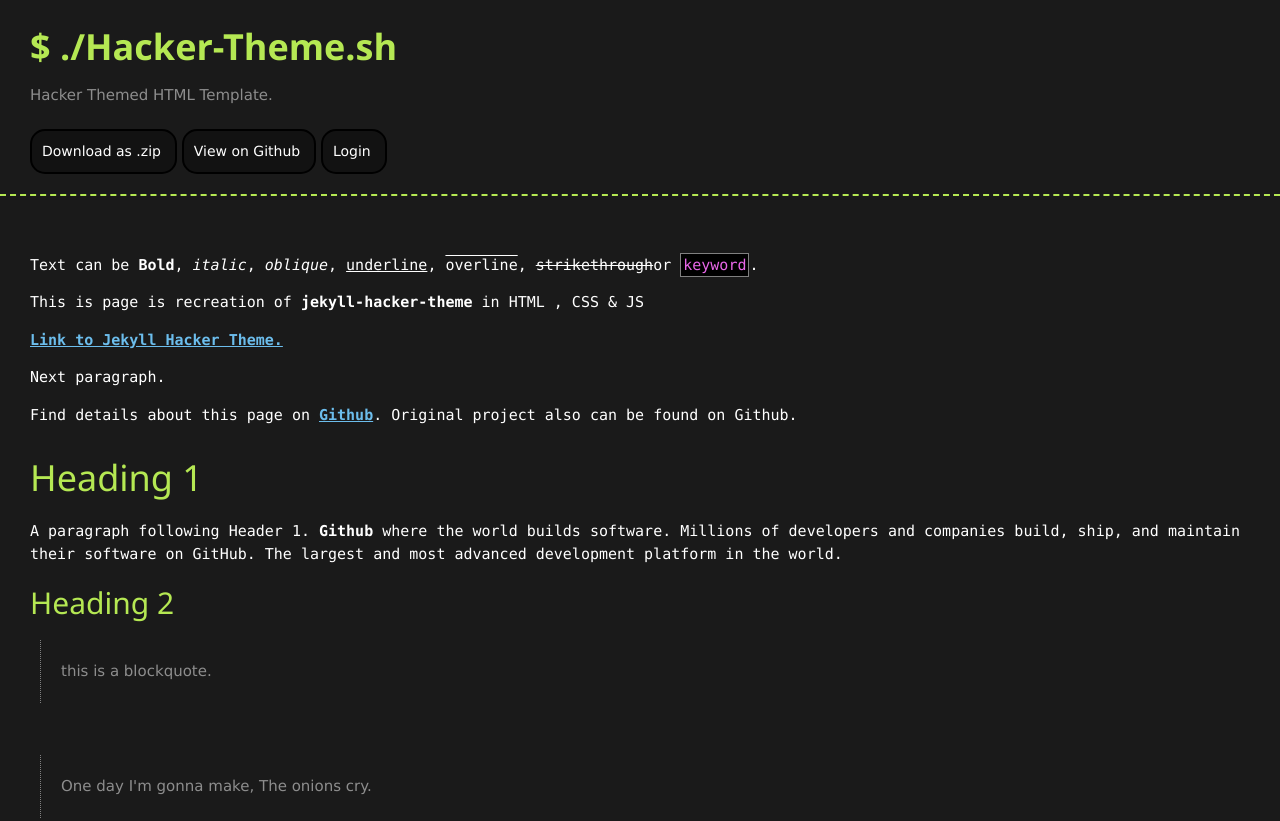
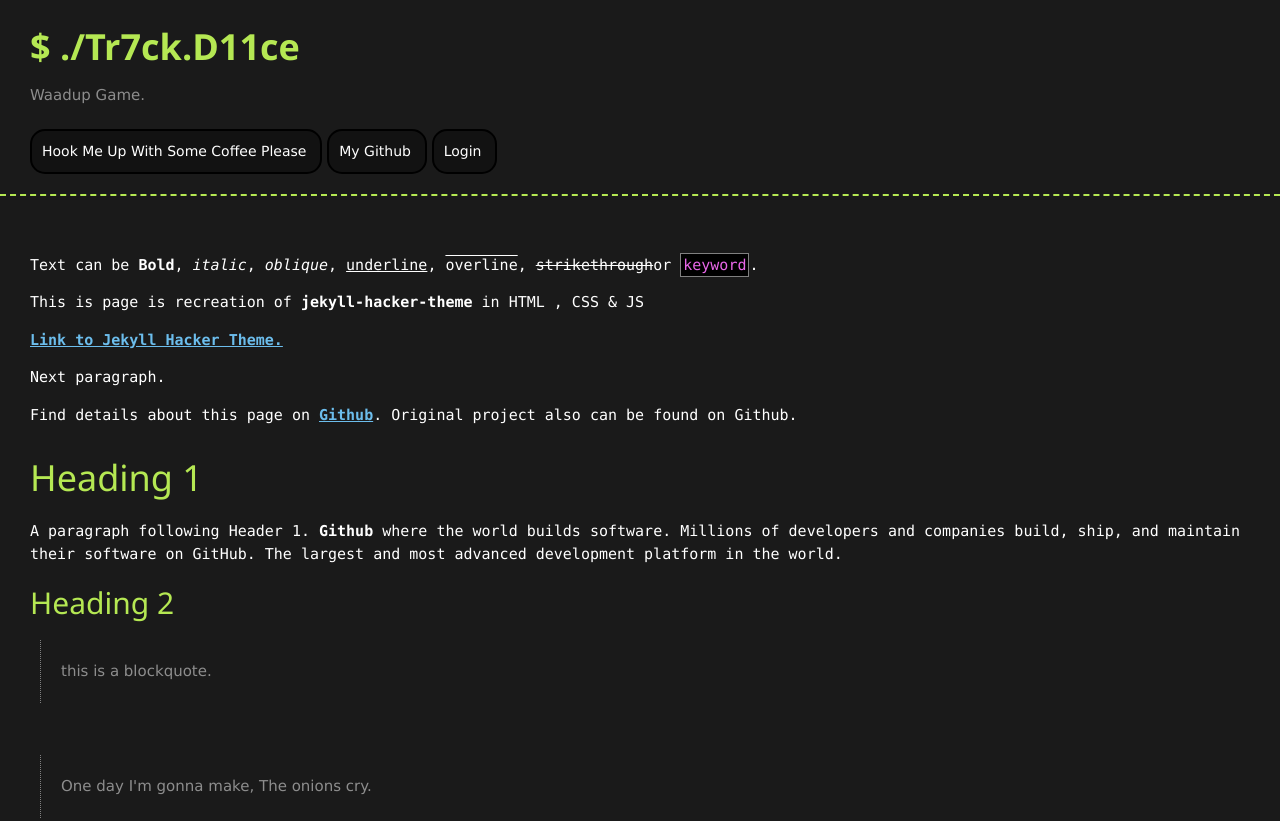
Before and after one commit to Hxmmxr/hxmmxr.github.io, a plain HTML site: page index.html in a window 1280 px wide. Shown: the top 821 px of the page. Drawn offline with nearby package versions, Linux system fonts and the light colour scheme; no server answers.

Commit message:
Update index.html

```diff
--- a/index.html
+++ b/index.html
@@ -15,14 +15,14 @@
    <body>
       <h2></h2>
       <!-- heading 1 -->
-      <h1 class="bold topp left" > $ ./Hacker-Theme.sh</h1>
+      <h1 class="bold topp left" > $ ./Tr7ck.D11ce</h1>
       <h2></h2>
       <!-- gray text --->
-      <l class="gray left" >Hacker Themed HTML Template.</l>
+      <l class="gray left" >Waadup Game.</l>
       <br>
       <br>
       <!-- buttons -->
-      <a href="https://github.com/thelearn-tech/hacker-theme/archive/refs/heads/main.zip" class="button leftmar ">Download as .zip</a> <a href="https://github.com/thelearn-tech/hacker-theme" class="button ">View on Github</a> <a href="pages/hacker-theme-login.html" class="button ">Login</a>
+      <a href="https://www.google.com/url?q=https%3A%2F%2Fsites.google.com%2Fview%2Fdeshawnjones%2Fbuy-me-coffee&sa=D&sntz=1&usg=AOvVaw3zEfIi17f7CpbOWmHKFEJj" class="button leftmar ">Hook Me Up With Some Coffee Please</a> <a href="https://github.com/thelearn-tech/hacker-theme" class="button ">My Github</a> <a href="https://github.com/Hxmmxr" class="button ">Login</a>
       <!-- horizontal rule-->
       <hr class="hr">
       <!-- paragraph -->
```
